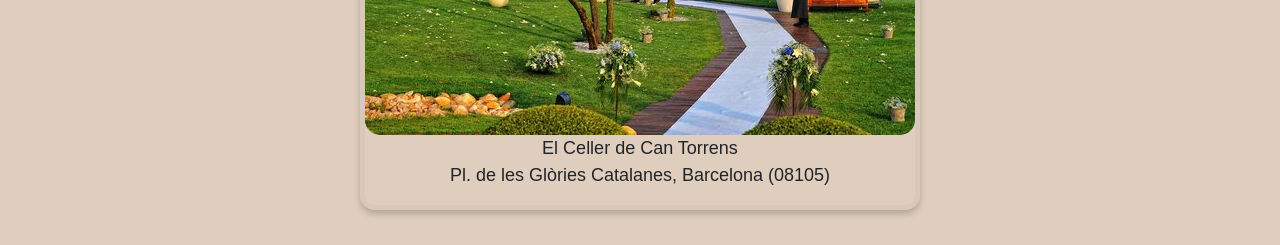
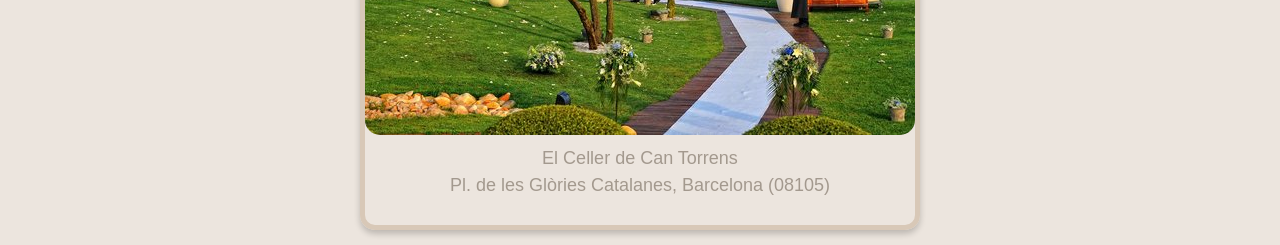
Before and after one commit to WeddingInvitations/sarayjordi_wedding, a plain HTML site: page www/index.html in a window 1280 px wide. Shown: the part 880-1125 px from the top of the page. Drawn offline with nearby package versions, Linux system fonts and the light colour scheme; some packages are replaced by stand-ins of ours; a web font is replaced by a local one.

Commit message:
Fix style

```diff
--- a/www/css/style.css
+++ b/www/css/style.css
@@ -5,7 +5,7 @@ html {
 
 /* Estilos para el texto */
 body.custom-body {
-    background-color: #dfcebd;
+    background-color: #ece5de;
     font-family: "Parkinsans", sans-serif;
     font-optical-sizing: auto;
     font-weight: 300;
@@ -211,6 +211,11 @@ audio {
     text-decoration: none;
     border-radius: 5px;
     font-size: 16px;
+}
+
+.information-texto {
+    color: #a3998e;
+    padding: 10px;
 }
 
 
```
